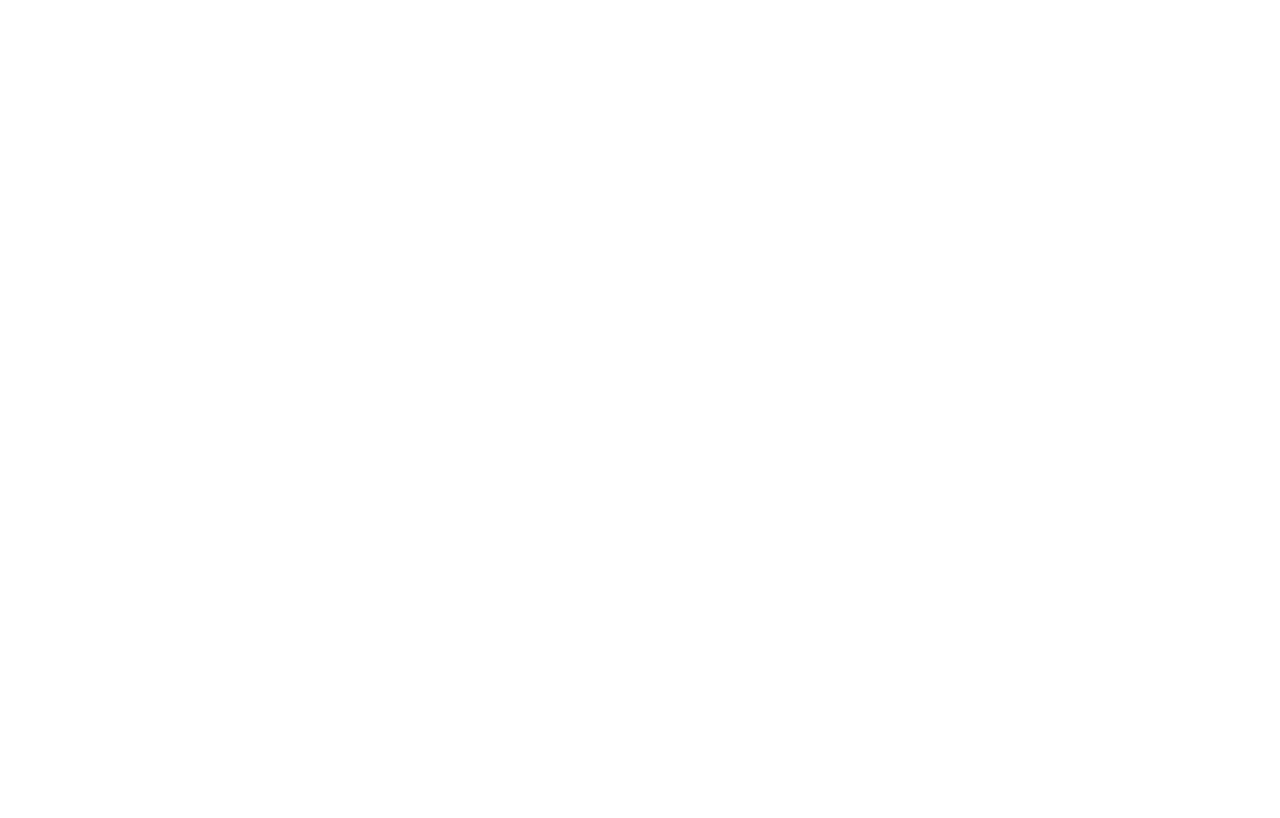
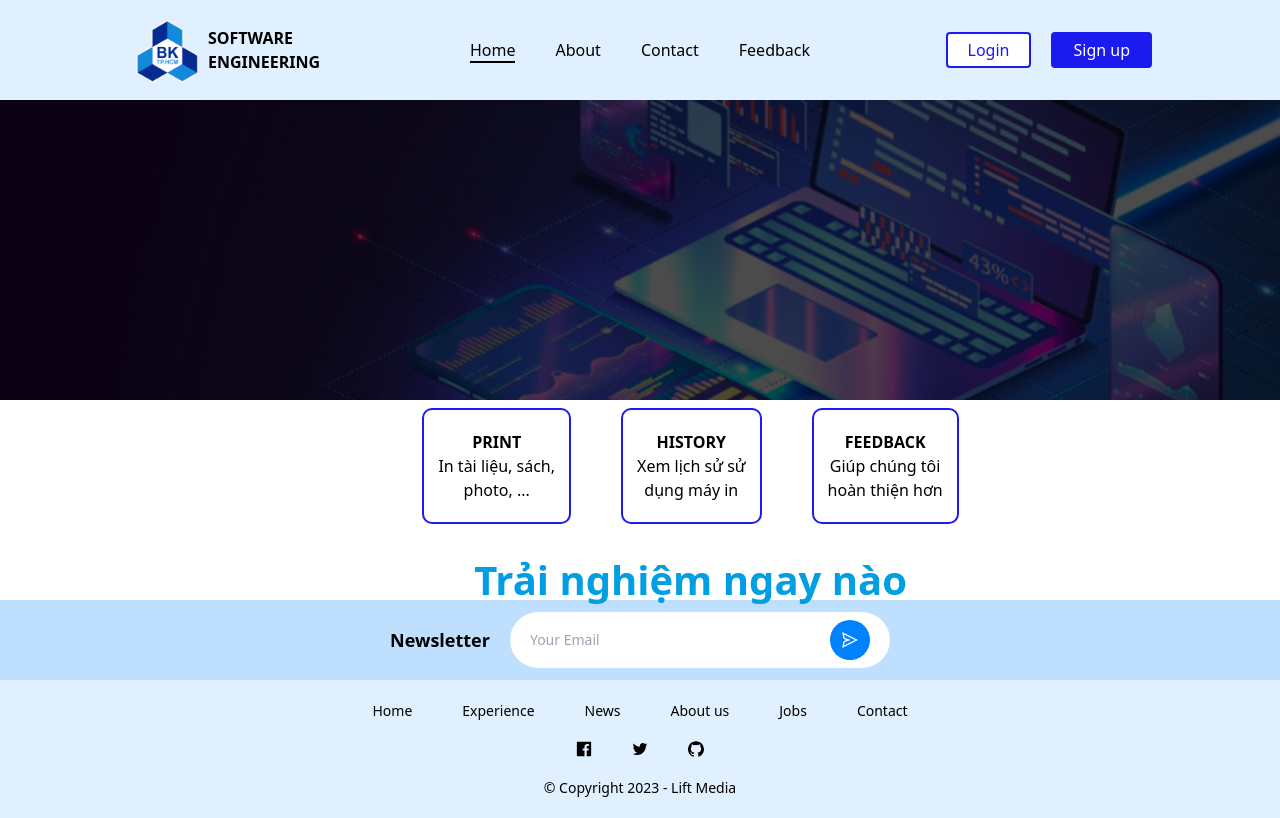
Before and after one commit to SyThanh11/cnpm_project, a React (Vite) app: page /user in a window 1280 px wide. Before the commit this address had no page. Built offline with nearby package versions, Linux system fonts and the light colour scheme.

Commit message:
UserTemplate

```diff
--- a/src/components/templates/LoginTemplate.tsx
+++ b/src/components/templates/LoginTemplate.tsx
@@ -1,6 +1,9 @@
 import { UserOutlined, KeyOutlined, GoogleOutlined, FacebookOutlined, GithubOutlined } from '@ant-design/icons'
+import { PATH } from 'constant/config';
+import { useNavigate } from 'react-router-dom'
 
 export const LoginTemplate = () => {
+  const navigate = useNavigate();
   return (
     <div className="LoginTemplate grid grid-cols-2">
         <div className="content-left col-span-1 flex items-center justify-center">
@@ -29,7 +32,7 @@
                     <p className='text-14 hover:cursor-pointer'>Forgot your password?</p>
                 </div>
                 <div className='flex items-center justify-center'>
-                    <button className="bg-[#009EE2] text-white border-2 border-[#009EE2] hover:border-[#2e6780] hover:bg-[#2e6780] hover:text-white transition-all font-bold py-6 px-34 rounded">
+                    <button onClick={() => { navigate(PATH.user) }} className="bg-[#009EE2] text-white border-2 border-[#009EE2] hover:border-[#2e6780] hover:bg-[#2e6780] hover:text-white transition-all font-bold py-6 px-34 rounded">
                         LOGIN
                     </button>
                 </div>
@@ -50,7 +53,7 @@
                     </div>
                 </div>
                 <div className='login-signup flex items-center justify-center mt-10 mb-20'>
-                    <p className='text-14'>Don't have account? <span className='font-bold hover:cursor-pointer'>Register Now</span></p>
+                    <p className='text-14'>Don't have account? <span onClick={() => { navigate(PATH.signUp) }} className='font-bold hover:cursor-pointer'>Register Now</span></p>
                 </div>
             </div>
         </div>
--- a/src/components/templates/SignUpTemplate.tsx
+++ b/src/components/templates/SignUpTemplate.tsx
@@ -1,6 +1,9 @@
 import { UserOutlined, KeyOutlined, PhoneOutlined, MailOutlined, TeamOutlined } from '@ant-design/icons'
+import { PATH } from 'constant/config';
+import { useNavigate } from 'react-router-dom'
 
 export const SignUpTemplate = () => {
+  const navigate = useNavigate();
   return (
     <div className="LoginTemplate grid grid-cols-2">
         <div className="content-left col-span-1 flex items-center justify-center">
@@ -46,10 +49,13 @@
                         <input type="text" className="border border-[#009EE2] text-gray-900 text-sm rounded-lg block w-full p-2.5" placeholder="MSSV" />
                     </div>
                 </div>
-                <div className='flex items-center justify-center my-20'>
+                <div className='flex items-center justify-center mt-20'>
                     <button className="bg-[#009EE2] text-white border-2 border-[#009EE2] hover:border-[#2e6780] hover:bg-[#2e6780] hover:text-white transition-all font-bold py-6 px-34 rounded">
                         Sign Up
                     </button>
+                </div>
+                <div className='login-signup flex items-center justify-center mt-10 mb-20'>
+                    <p className='text-14'>Do have an account? <span onClick={() => { navigate(PATH.login) }} className='font-bold hover:cursor-pointer'>Login Now</span></p>
                 </div>
             </div>
         </div>
--- /dev/null
+++ b/src/components/templates/UserTemplate.tsx
@@ -0,0 +1,30 @@
+export const UserTemplate = () => {
+  return (
+    <div className="UserTemplate">
+        <div className="top h-[500px]">
+            <div className="top w-full h-[300px] bg-cover bg-center bg-[url('/img/userImage.jpg')]">
+                <div className="overlay w-full h-full bg-black opacity-70"></div>
+            </div>
+        </div>
+        <div className="bottom absolute top-[51%] left-[33%]">
+            <div className="flex items-center justify-center gap-50">
+                <div className="text-center bg-white border-2 border-[#1B1BEF] px-14 py-20 rounded-[10px] hover:-translate-y-10 transition-all hover:cursor-pointer">
+                    <h2 className="font-bold">PRINT</h2>
+                    <p>In tài liệu, sách, <br/> photo, ...</p>
+                </div>
+                <div className="text-center bg-white border-2 border-[#1B1BEF] px-14 py-20 rounded-[10px] hover:-translate-y-10 transition-all hover:cursor-pointer">
+                    <h2 className="font-bold">HISTORY</h2>
+                    <p>Xem lịch sử sử<br/>dụng máy in</p>
+                </div>
+                <div className="text-center bg-white border-2 border-[#1B1BEF] px-14 py-20 rounded-[10px] hover:-translate-y-10 transition-all hover:cursor-pointer">
+                    <h2 className="font-bold">FEEDBACK</h2>
+                    <p>Giúp chúng tôi<br/>hoàn thiện hơn </p>
+                </div>
+            </div>
+            <h1 className="text-center text-[40px] font-bold pt-26 text-[#009EE2]">Trải nghiệm ngay nào</h1>
+        </div>
+    </div>
+  )
+}
+
+export default UserTemplate
--- a/src/components/templates/index.ts
+++ b/src/components/templates/index.ts
@@ -3,3 +3,4 @@
 export * from './footer'
 export * from './LoginTemplate'
 export * from './SignUpTemplate'
+export * from './UserTemplate'
--- a/src/constant/config.ts
+++ b/src/constant/config.ts
@@ -1,4 +1,5 @@
 export const PATH = {
     login: '/login',
-    signUp: '/sign-up'
+    signUp: '/sign-up',
+    user: '/user'
 }
--- /dev/null
+++ b/src/pages/User.tsx
@@ -0,0 +1,9 @@
+import { UserTemplate } from "components"
+
+export const User = () => {
+  return (
+    <UserTemplate />
+  )
+}
+
+export default User
--- a/src/pages/index.ts
+++ b/src/pages/index.ts
@@ -1,3 +1,4 @@
 export * from './Home'
 export * from './Login'
 export * from './SignUp'
+export * from './User'
```
Also changed, not shown: src/routes/index.tsx (+9 -5 lines), public/img/userImage.jpg (added), public/img/userImage.png (added).
